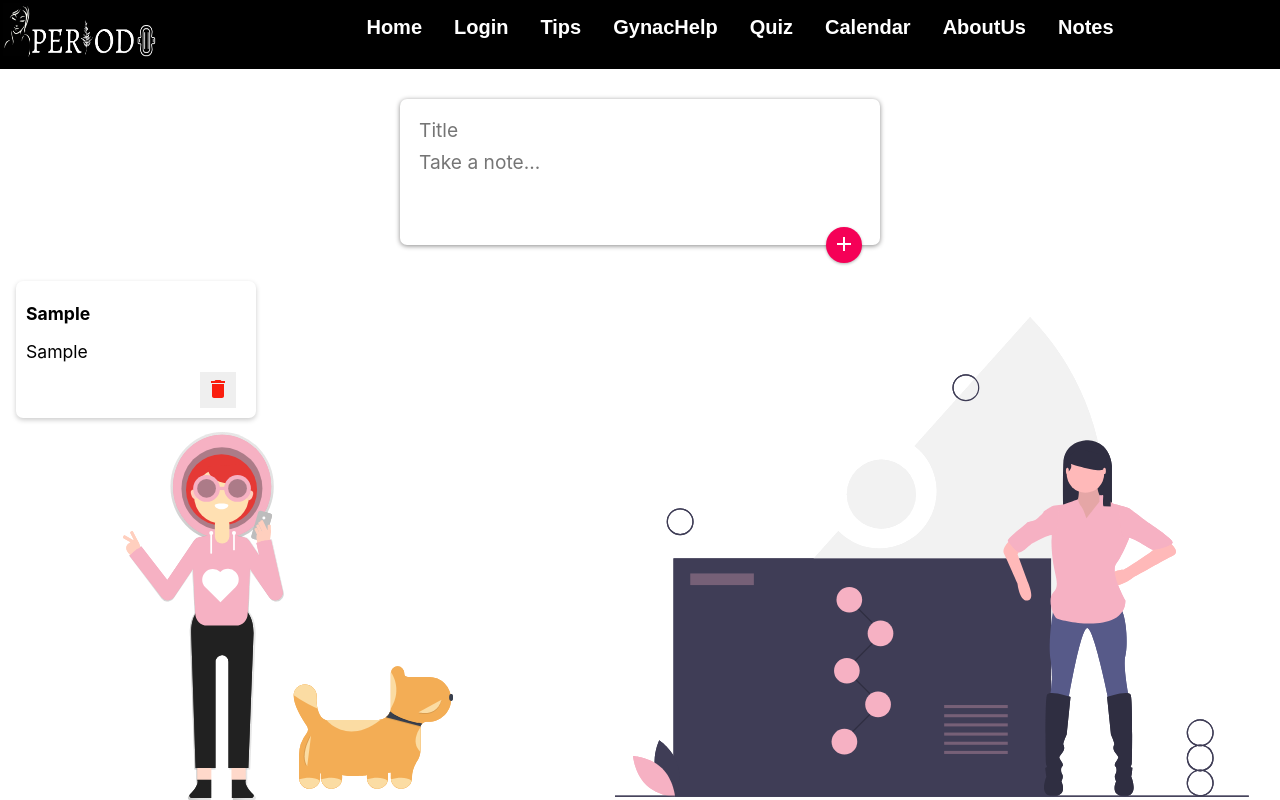
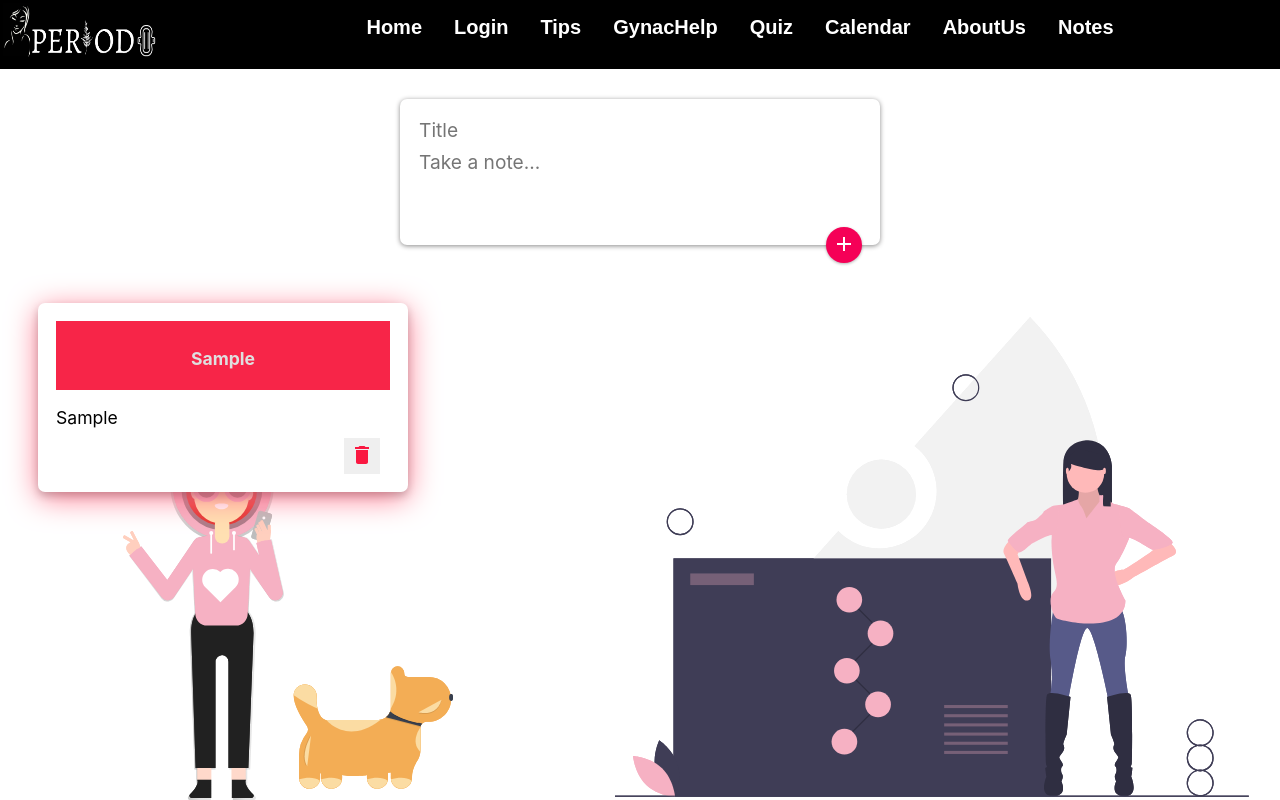
Before and after one commit to Feminine-Divine/periodo, a Next.js app in the folder periodo/: page /notes in a window 1280 px wide. Both pictures are taken after typing "Sample", "Sample" into the empty fields and a click on the button 844 px from the left and 245 px from the top of the page. Built offline with nearby package versions, Linux system fonts and the light colour scheme; no server answers.

Commit message:
Card made legible so that notes can be seen! (#168)
* Background made legible so that notes can be seen!

* changed notes card according to requirements.

* removing plain background!

* changed UI of card, reduced size of card as per requirements!

```diff
--- a/periodo/components/notes/Notes.module.css
+++ b/periodo/components/notes/Notes.module.css
@@ -1,16 +1,20 @@
+.notetitle {
+  font-size: 1.1em;
+  margin-bottom: 6px;
+}
+
 .note {
   background: #fff;
   border-radius: 7px;
   box-shadow: 0 2px 5px #ccc;
-  padding: 10px;
-  width: 240px;
-  margin: 16px;
+  padding: 18px;
+  width: 85%;
+  max-width: 370px;
+  margin: 38px;
   float: left;
+  box-shadow: 0 4px 8px 0 rgba(0, 0, 0, 0.2), 0 6px 30px 0 rgb(253, 120, 142);
 }
-.notetitle {
-  font-size: 1.1em;
-  margin-bottom: 6px;
-}
+
 .notebody {
   font-size: 1.1em;
   margin-bottom: 10px;
@@ -22,7 +26,7 @@
   position: relative;
   float: right;
   margin-right: 10px;
-  color: #fa1e0e;
+  color: #fa1841;
   border: none;
   width: 36px;
   height: 36px;
@@ -30,7 +34,8 @@
   outline: none;
 }
 
-.createnote {    position: relative;
+.createnote {
+  position: relative;
   width: 85%;
   max-width: 480px;
   margin: 30px auto 20px auto;
@@ -65,3 +70,10 @@
   cursor: pointer;
   outline: none;
 }
+
+.h1 {
+  color: rgb(223, 223, 223);
+  padding: 15px 0;
+  background: rgb(247, 37, 72);
+  text-align: center;
+}
--- a/periodo/components/notes/ShowNotes.js
+++ b/periodo/components/notes/ShowNotes.js
@@ -8,8 +8,11 @@ function ShowNote(props) {
   }
 
   return (
+
     <div className={styles.note}>
-      <h1 className={styles.notetitle}>{props.title}</h1>
+        <div className={styles.h1}>
+            <h1 className={styles.notetitle}>{props.title}</h1>
+        </div>
       <p className={styles.notebody}>{props.content}</p>
       <button className={styles.delbtn} onClick={handleClick}>
         <DeleteIcon />
```
Also changed, not shown: periodo/pages/notes.js (line endings or trailing spaces).
